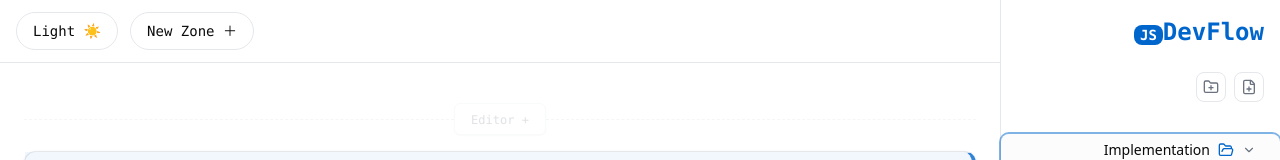
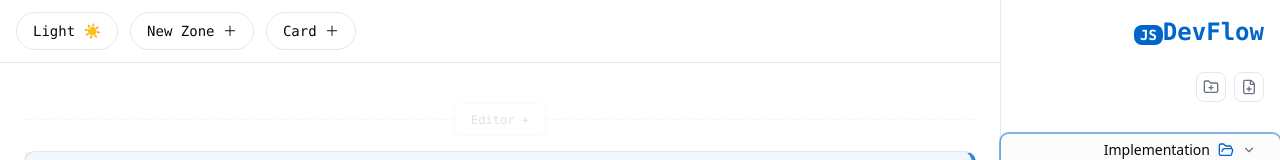
Before and after one commit to bibakdev/notebook, a Next.js app: page / in a window 1280 px wide. Shown: the top 160 px of the page. Built offline with nearby package versions, Linux system fonts and the light colour scheme.

Commit message:
fix(main-content): add seprator in empty page

```diff
--- a/src/features/main-content/components/containers/HeaderContainer.tsx
+++ b/src/features/main-content/components/containers/HeaderContainer.tsx
@@ -14,6 +14,7 @@ export function HeaderContainer() {
   const addGroup = usePromptStore((s) => s.addGroup);
   const groupSelectedBoxes = usePromptStore((s) => s.groupSelectedBoxes);
   const selectedBoxIds = usePromptStore((s) => s.selectedBoxIds);
+  const addBox = usePromptStore((s) => s.addBox);
 
   useEffect(() => {
     setMounted(true);
@@ -29,6 +30,12 @@ export function HeaderContainer() {
 
   return (
     <HeaderView onMenuToggle={toggleSidebar}>
+      <button
+        onClick={() => addBox()}
+        className="rounded-full border border-border bg-card px-4 py-2 text-sm font-mono text-foreground backdrop-blur transition hover:border-primary hover:text-primary hover:bg-primary/10"
+      >
+        ＋ Card
+      </button>
       <button
         onClick={addGroup}
         className="rounded-full border border-border bg-card px-4 py-2 text-sm font-mono text-foreground backdrop-blur transition hover:border-primary hover:text-primary hover:bg-primary/10"
--- a/src/features/main-content/components/containers/PromptContainer.tsx
+++ b/src/features/main-content/components/containers/PromptContainer.tsx
@@ -12,14 +12,23 @@ export function PromptContainer() {
 
   return (
     <div className="prompt-container flex flex-col gap-0 pb-10">
+      {/* اگر هیچ آیتمی وجود نداشته باشد، یک جداکننده برای افزودن اولین باکس نمایش بده */}
+      {rootOrder.length === 0 && (
+        <Separator
+          prevBoxId=""
+          nextBoxId=""
+          onAddClick={() => addBoxAfter(null)}
+        />
+      )}
+
+      {rootOrder.length > 0 && (
+        <>
           {/* جداکننده قبل از اولین آیتم (در صورت وجود) */}
-      {rootOrder.length > 0 && (
           <Separator
             prevBoxId=""
             nextBoxId={rootOrder[0].id}
             onAddClick={() => addBoxAfter(null)} // درج در ابتدای rootOrder
           />
-      )}
           {rootOrder.map((item, index) => {
             const isLast = index === rootOrder.length - 1;
 
@@ -55,6 +64,8 @@ export function PromptContainer() {
 
             return null;
           })}
+        </>
+      )}
     </div>
   );
 }
```
Lines whose indentation alone changed are shown as unchanged.
